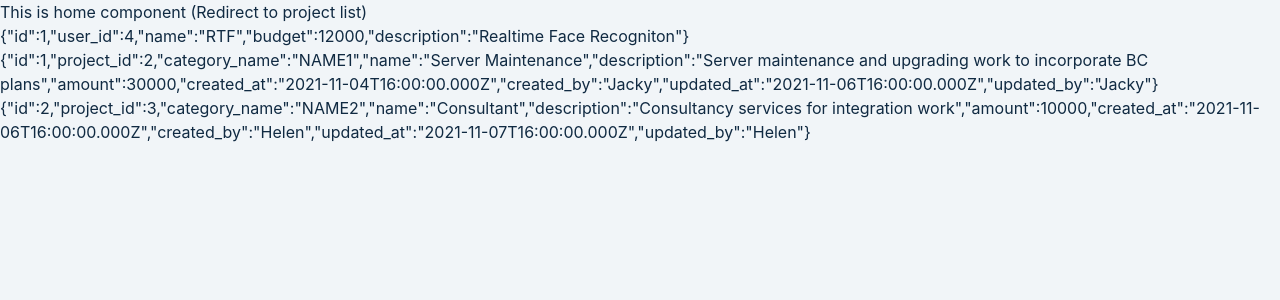
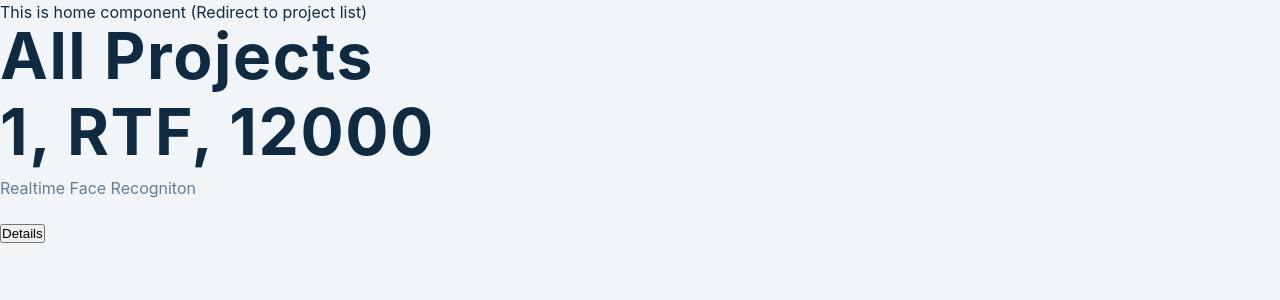
Before and after one commit to dennissai/TT2_14, a React (Create React App) app in the folder frontend/: page /home in a window 1280 px wide. Shown: the top 300 px of the page. Built offline with nearby package versions, Linux system fonts and the light colour scheme.

Commit message:
project update

```diff
--- a/frontend/src/components/ProjectList.js
+++ b/frontend/src/components/ProjectList.js
@@ -1,15 +1,13 @@
-import React from "react";
-import Project from "./Project"
+import React, { useState } from "react";
+import { useNavigate } from "react-router-dom";
 
-
-const data =
-[
+const data = [
   {
-    "id": 1,
-    "user_id": 4,
-    "name": "RTF",
-    "budget": 12000,
-    "description": "Realtime Face Recogniton"
+    id: 1,
+    user_id: 4,
+    name: "RTF",
+    budget: 12000,
+    description: "Realtime Face Recogniton",
   },
   // {
   //   "id": 2,
@@ -25,14 +23,36 @@ const data =
   //   "budget": 11000,
   //   "description": "Upgrade Legacy System"
   // }
-]
+];
 
 const ProjectList = () => {
   //Replace this after getting the API
-  const projects = data.map(json => <Project result={json} />)
-  return <div>
-    {projects}
-  </div>;
+  //const projects = result.map(json => <Project result={json} />)
+  const navigate = useNavigate();
+
+  const handleList = (e) => {
+    e.preventDefault();
+    console.log("success");
+    navigate("/Project");
+  };
+
+  return (
+    <div>
+      <h1>All Projects</h1>
+      {data.map((item) => {
+        const { id, user_id, name, budget, description } = item;
+        return (
+          <section>
+            <h1>
+              {id}, {name}, {budget}
+            </h1>
+            <p>{description}</p>
+            <button onClick={handleList}>Details</button>
+          </section>
+        );
+      })}
+    </div>
+  );
 };
 
 export default ProjectList;
```
